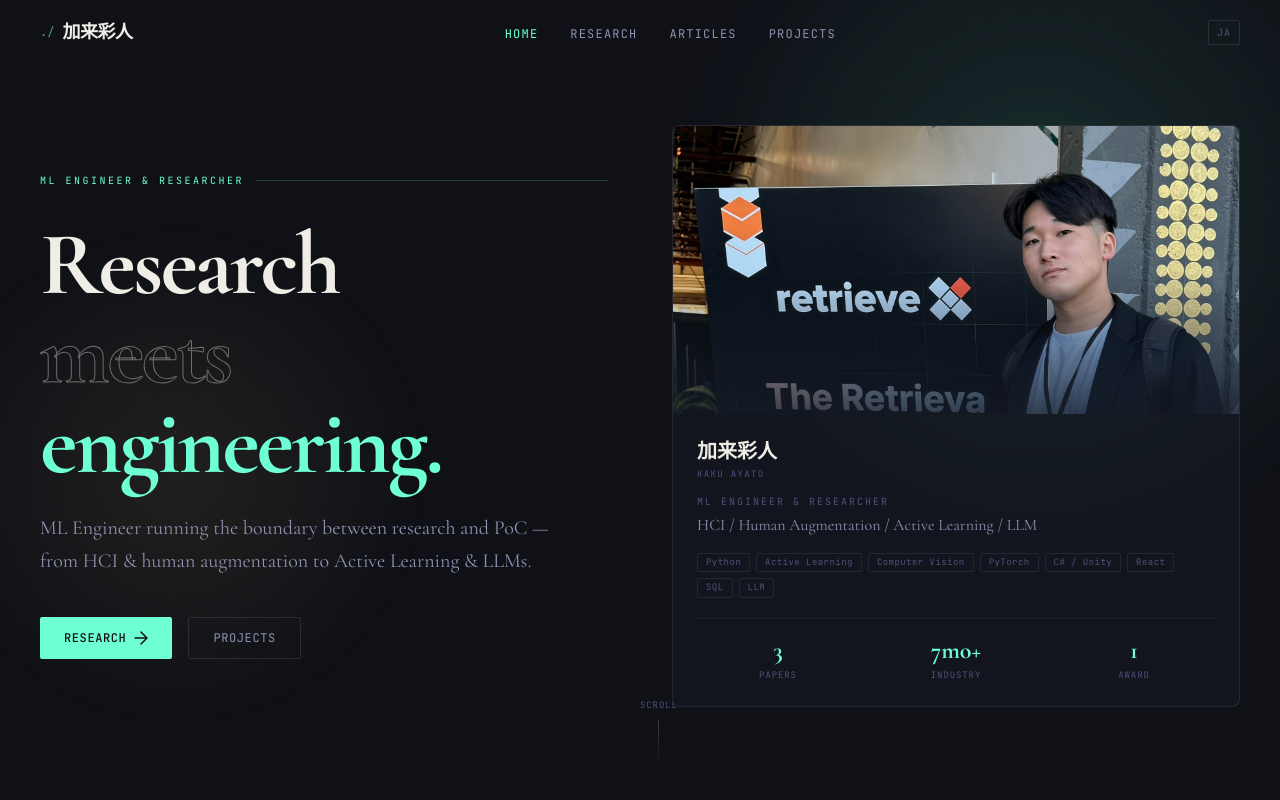
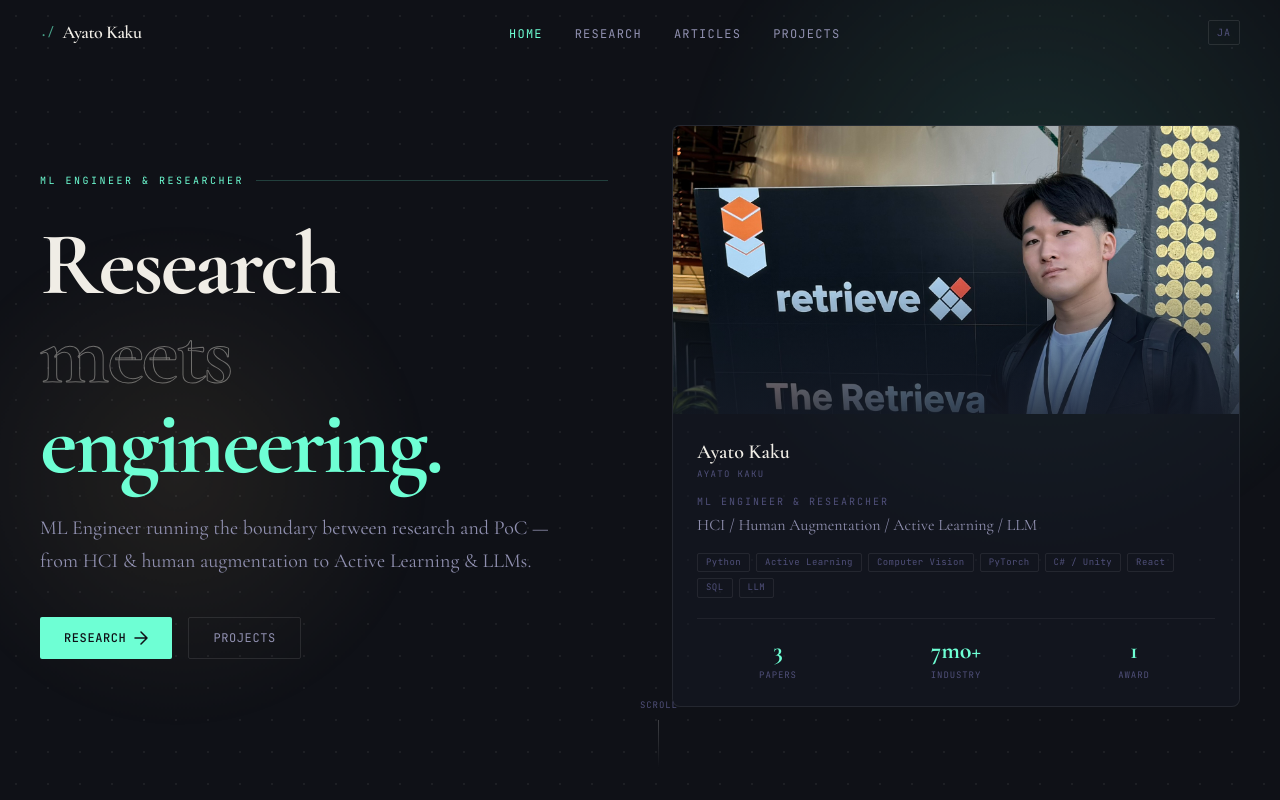
Before and after one commit to ayatemp/my_portfolio, a Next.js app: page /en in a window 1280 px wide. Shown: the top 800 px of the page. Built offline with nearby package versions, Linux system fonts and the light colour scheme.

Commit message:
Localize English display name

```diff
--- a/app/[locale]/page.tsx
+++ b/app/[locale]/page.tsx
@@ -143,10 +143,10 @@ export default async function HomePage({
                 {/* Info */}
                 <div className="p-6">
                   <div className="font-display text-xl font-semibold text-text-primary mb-0.5">
-                    加来彩人
+                    {locale === "ja" ? "加来彩人" : "Ayato Kaku"}
                   </div>
                   <div className="font-mono text-[9px] tracking-[0.15em] text-text-muted mb-3">
-                    KAKU AYATO
+                    {locale === "ja" ? "KAKU AYATO" : "AYATO KAKU"}
                   </div>
                   <div className="font-mono text-[10px] tracking-[0.2em] uppercase text-text-muted mb-1">
                     {t.profile_role}
--- a/components/Navigation.tsx
+++ b/components/Navigation.tsx
@@ -59,7 +59,7 @@ export default function Navigation({ locale, navDict }: NavProps) {
             ./
           </span>
           <span className="font-display text-lg font-semibold text-text-primary tracking-tight">
-            加来彩人
+            {locale === "ja" ? "加来彩人" : "Ayato Kaku"}
           </span>
         </Link>
 
```
